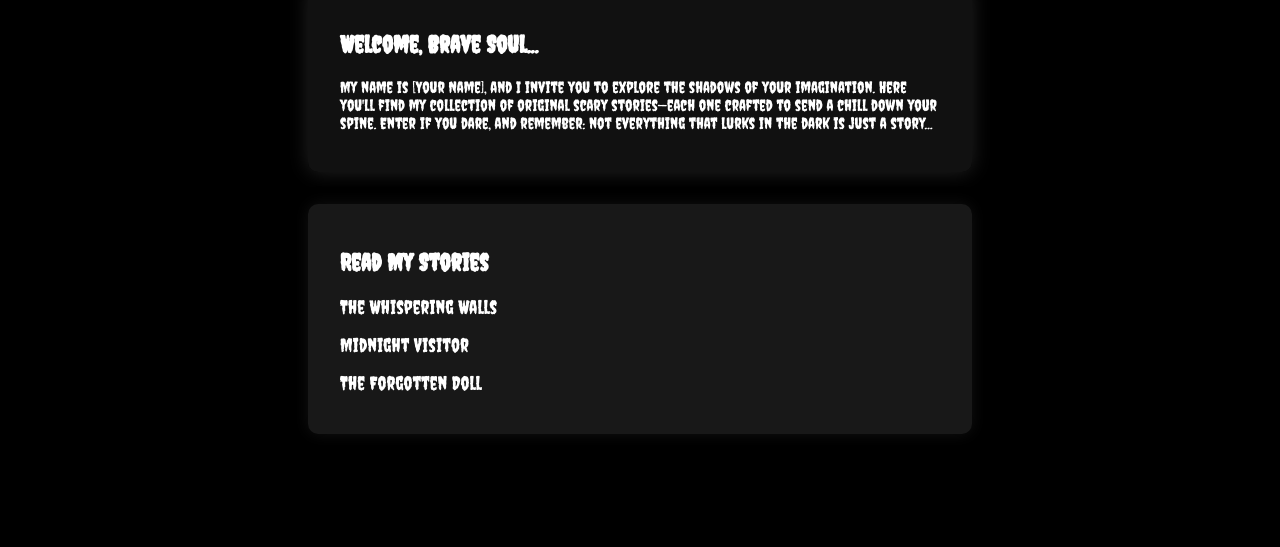
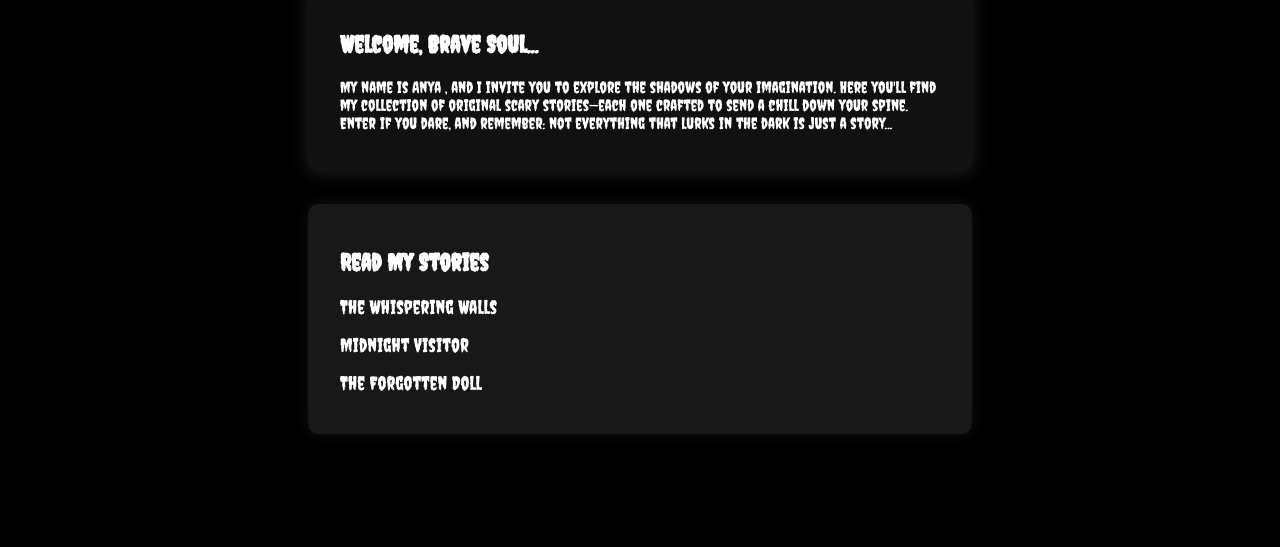
Before and after one commit to cutiegal/twisted-terrors, a plain HTML site: page index.html in a window 1280 px wide. Shown: the part 141-688 px from the top of the page. Drawn offline with Linux system fonts and the light colour scheme.

Commit message:
name updated

```diff
--- a/index.html
+++ b/index.html
@@ -107,7 +107,7 @@
     <section class="intro">
         <h2>Welcome, Brave Soul...</h2>
         <p>
-            My name is [Your Name], and I invite you to explore the shadows of your imagination. Here you'll find my collection of original scary stories—each one crafted to send a chill down your spine. Enter if you dare, and remember: not everything that lurks in the dark is just a story...
+            My name is Anya , and I invite you to explore the shadows of your imagination. Here you'll find my collection of original scary stories—each one crafted to send a chill down your spine. Enter if you dare, and remember: not everything that lurks in the dark is just a story...
         </p>
     </section>
     <section class="stories">
```
